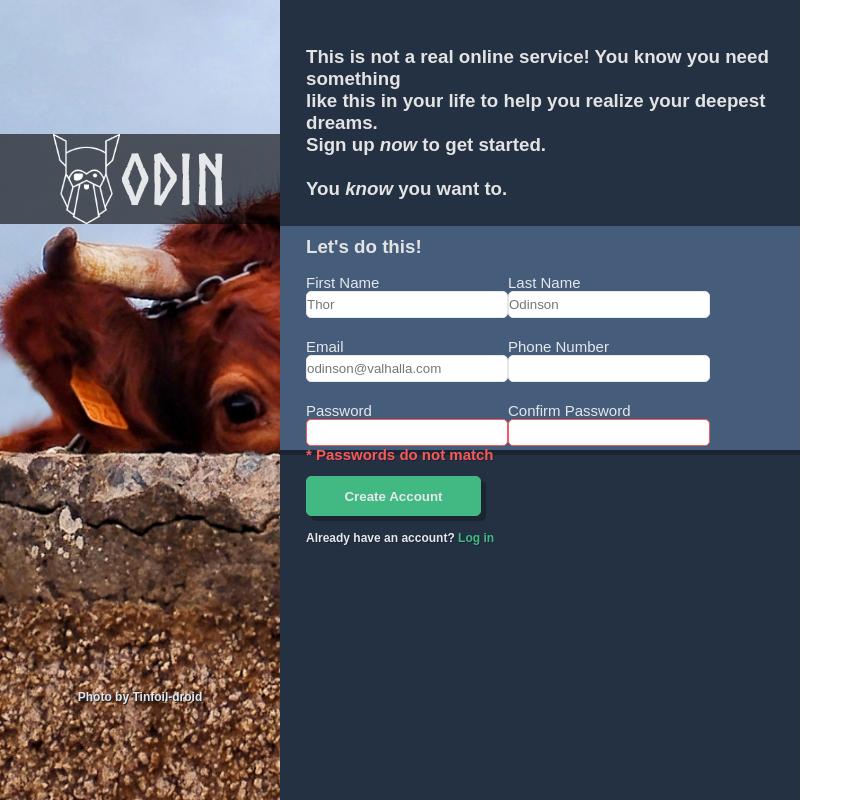
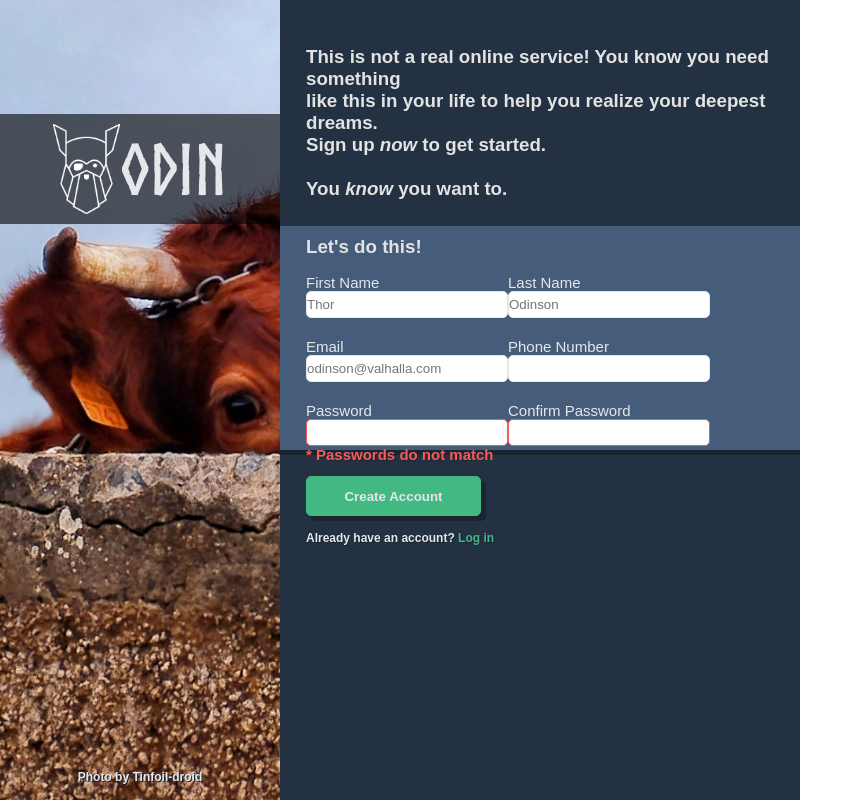
Before and after one commit to Tinfoil-droid/Sign-up-Form, a plain HTML site: page index.html in a window 1280 px wide. Shown: the whole page, without its empty margins (0-863 px from the left). Drawn offline with Linux system fonts and the light colour scheme.

Commit message:
added padding to odin logo, fixed footer

```diff
--- a/style.css
+++ b/style.css
@@ -133,7 +133,7 @@ p {
 }
 
 .footer {
-  height: 60vh;
+  height: 70vh;
   display: flex;
   align-items: flex-end;
   justify-content: center;
@@ -156,4 +156,5 @@ p {
   background: rgba(0, 0, 0, 0.6);
   font-family: Norse-Bold, sans-serif;
   font-size: 35px;
+  padding: 10px;
 }
```
